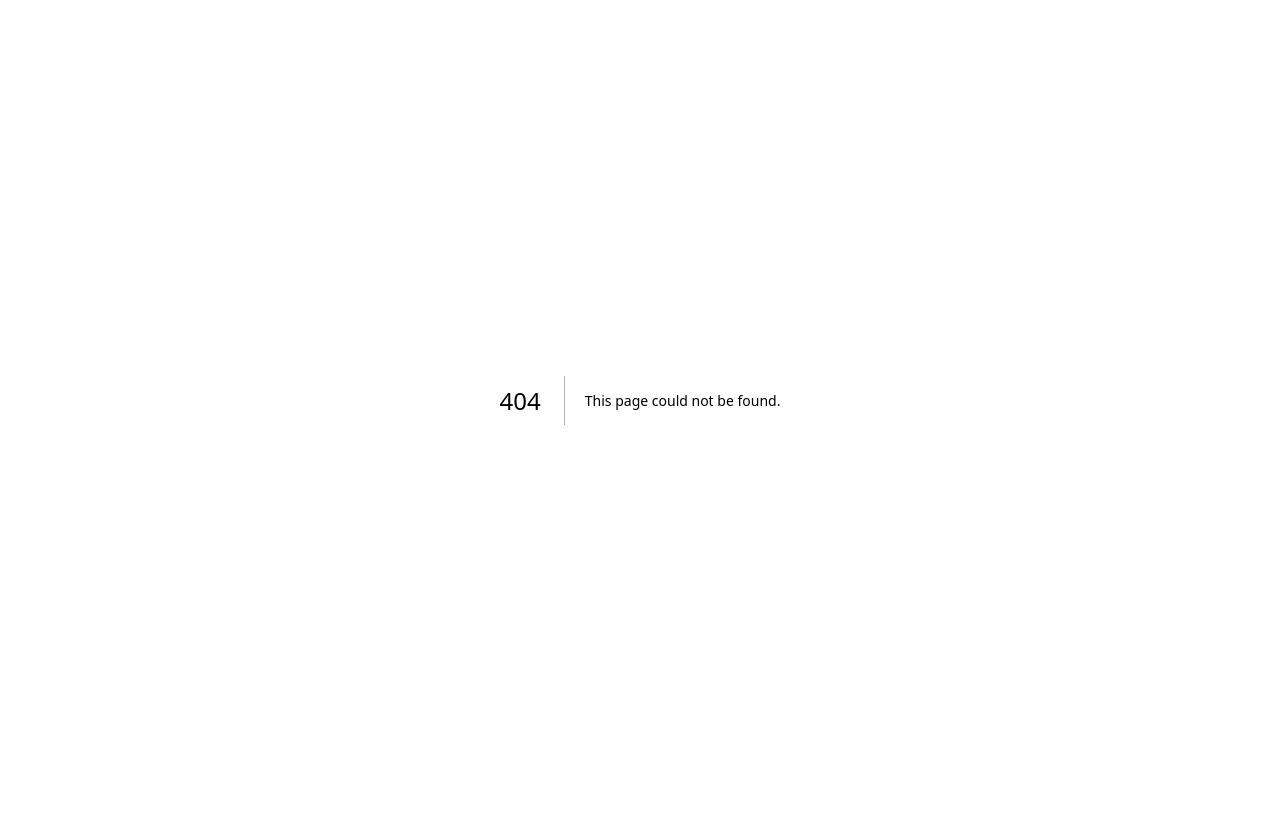
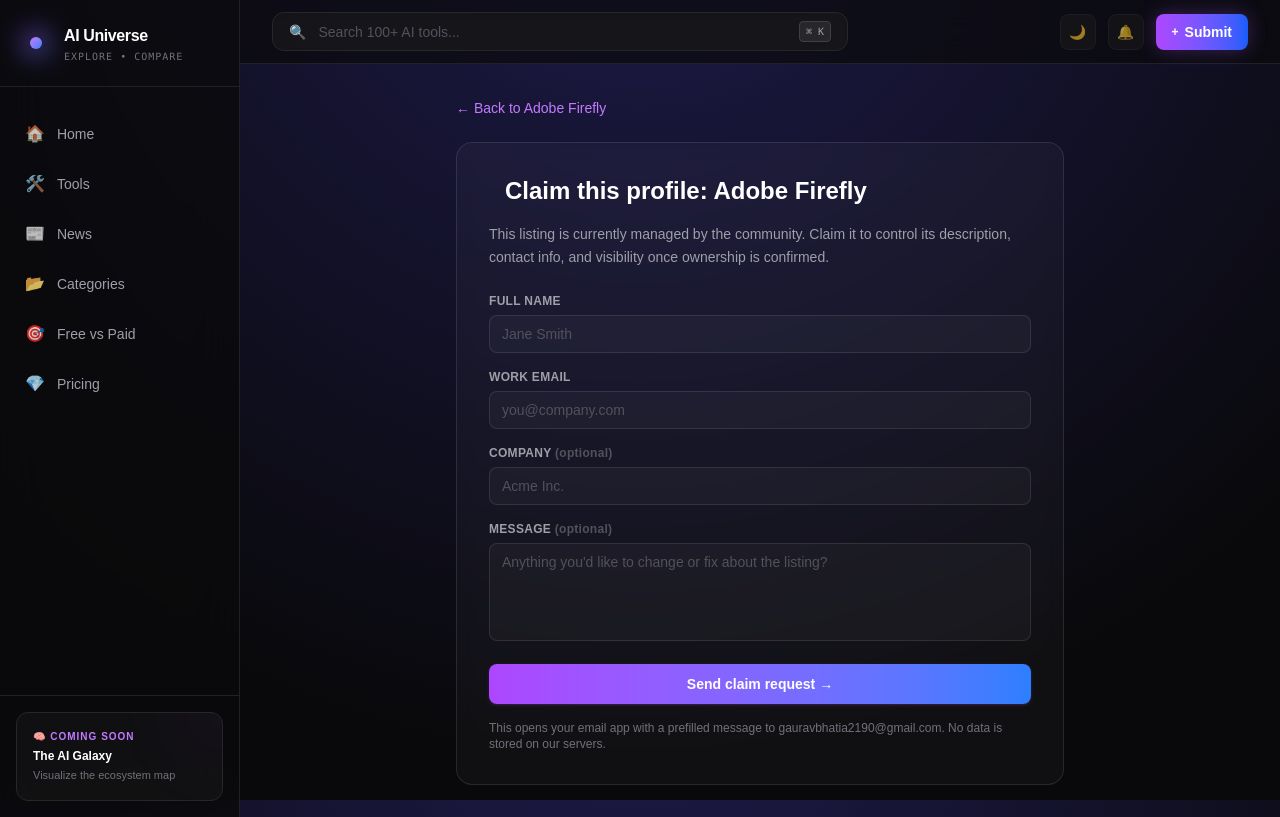
Before and after one commit to GauravBhatiatry1990/ai-universe, a Next.js app: page /claim/adobe-firefly in a window 1280 px wide. Before the commit this address had no page. Built offline with nearby package versions, Linux system fonts and the light colour scheme.

Commit message:
feat: add claim this profile flow with mailto inquiry form

```diff
--- a/app/agent/[slug]/page.tsx
+++ b/app/agent/[slug]/page.tsx
@@ -100,6 +100,12 @@
               Visit {agent.name} →
             </a>
           )}
+          <Link
+            href={`/claim/${agent.slug}`}
+            className="inline-block rounded-lg border border-purple-500/40 text-purple-300 hover:bg-purple-500/10 hover:text-purple-200 font-semibold px-6 py-3 transition"
+          >
+            Claim this Profile
+          </Link>
         </div>
 
         {/* Features */}
--- /dev/null
+++ b/app/claim/[slug]/page.tsx
@@ -0,0 +1,60 @@
+import agents from '../../../data/agents.json';
+import Link from 'next/link';
+import { notFound } from 'next/navigation';
+import AppShell from '../../../components/AppShell';
+import ToolLogo from '../../../components/ToolLogo';
+import ClaimProfileForm from '../../../components/ClaimProfileForm';
+
+type Agent = {
+  slug: string;
+  name: string;
+};
+
+export default async function ClaimPage({
+  params,
+}: {
+  params: Promise<{ slug: string }>;
+}) {
+  const { slug } = await params;
+  const agent = (agents as Agent[]).find((a) => a.slug === slug);
+
+  if (!agent) {
+    notFound();
+  }
+
+  return (
+    <AppShell>
+      <div className="px-4 lg:px-8 py-8 max-w-2xl mx-auto">
+        <Link
+          href={`/agent/${agent.slug}`}
+          className="text-purple-400 hover:text-purple-300 text-sm font-medium inline-block mb-6 transition"
+        >
+          ← Back to {agent.name}
+        </Link>
+
+        <div className="rounded-2xl border border-white/10 bg-white/[0.03] backdrop-blur-sm p-8">
+          <div className="flex items-center gap-4 mb-4">
+            <div className="shrink-0">
+              <ToolLogo
+                slug={agent.slug}
+                size={44}
+                className="rounded-xl border border-white/10 bg-white/5 p-1.5"
+              />
+            </div>
+            <h1 className="text-2xl font-semibold text-white">
+              Claim this profile: {agent.name}
+            </h1>
+          </div>
+
+          <p className="text-sm text-zinc-400 leading-relaxed mb-6">
+            This listing is currently managed by the community. Claim it to
+            control its description, contact info, and visibility once
+            ownership is confirmed.
+          </p>
+
+          <ClaimProfileForm agentName={agent.name} />
+        </div>
+      </div>
+    </AppShell>
+  );
+}
--- /dev/null
+++ b/components/ClaimProfileForm.tsx
@@ -0,0 +1,89 @@
+'use client';
+
+import { useState } from 'react';
+import type { FormEvent } from 'react';
+import { SITE_CONTACT_EMAIL } from '../lib/site';
+
+export default function ClaimProfileForm({ agentName }: { agentName: string }) {
+  const [name, setName] = useState('');
+  const [workEmail, setWorkEmail] = useState('');
+  const [company, setCompany] = useState('');
+  const [message, setMessage] = useState('');
+
+  const handleSubmit = (e: FormEvent<HTMLFormElement>) => {
+    e.preventDefault();
+    const subject = encodeURIComponent(`Claim this profile: ${agentName}`);
+    const body = encodeURIComponent(
+      `Tool: ${agentName}\n\nFull name: ${name}\nWork email: ${workEmail}\nCompany: ${company || '—'}\n\nMessage:\n${message}`
+    );
+    window.location.href = `mailto:${SITE_CONTACT_EMAIL}?subject=${subject}&body=${body}`;
+  };
+
+  return (
+    <form onSubmit={handleSubmit} className="space-y-4">
+      <div>
+        <label htmlFor="claim-name" className="block text-xs font-semibold text-zinc-400 uppercase tracking-wide mb-1.5">
+          Full name
+        </label>
+        <input
+          id="claim-name"
+          type="text"
+          required
+          value={name}
+          onChange={(e) => setName(e.target.value)}
+          placeholder="Jane Smith"
+          className="w-full rounded-lg border border-white/10 bg-white/[0.03] px-3 py-2 text-sm text-white placeholder:text-zinc-600 focus:outline-none focus:border-purple-500/50"
+        />
+      </div>
+      <div>
+        <label htmlFor="claim-email" className="block text-xs font-semibold text-zinc-400 uppercase tracking-wide mb-1.5">
+          Work email
+        </label>
+        <input
+          id="claim-email"
+          type="email"
+          required
+          value={workEmail}
+          onChange={(e) => setWorkEmail(e.target.value)}
+          placeholder="you@company.com"
+          className="w-full rounded-lg border border-white/10 bg-white/[0.03] px-3 py-2 text-sm text-white placeholder:text-zinc-600 focus:outline-none focus:border-purple-500/50"
+        />
+      </div>
+      <div>
+        <label htmlFor="claim-company" className="block text-xs font-semibold text-zinc-400 uppercase tracking-wide mb-1.5">
+          Company <span className="text-zinc-600 normal-case">(optional)</span>
+        </label>
+        <input
+          id="claim-company"
+          type="text"
+          value={company}
+          onChange={(e) => setCompany(e.target.value)}
+          placeholder="Acme Inc."
+          className="w-full rounded-lg border border-white/10 bg-white/[0.03] px-3 py-2 text-sm text-white placeholder:text-zinc-600 focus:outline-none focus:border-purple-500/50"
+        />
+      </div>
+      <div>
+        <label htmlFor="claim-message" className="block text-xs font-semibold text-zinc-400 uppercase tracking-wide mb-1.5">
+          Message <span className="text-zinc-600 normal-case">(optional)</span>
+        </label>
+        <textarea
+          id="claim-message"
+          rows={4}
+          value={message}
+          onChange={(e) => setMessage(e.target.value)}
+          placeholder="Anything you'd like to change or fix about the listing?"
+          className="w-full rounded-lg border border-white/10 bg-white/[0.03] px-3 py-2 text-sm text-white placeholder:text-zinc-600 focus:outline-none focus:border-purple-500/50 resize-none"
+        />
+      </div>
+      <button
+        type="submit"
+        className="w-full rounded-lg bg-gradient-to-r from-purple-500 to-blue-500 text-white text-sm font-semibold px-4 py-2.5 transition hover:from-purple-600 hover:to-blue-600 shadow-sm shadow-purple-500/20"
+      >
+        Send claim request →
+      </button>
+      <p className="text-xs text-zinc-500">
+        This opens your email app with a prefilled message to {SITE_CONTACT_EMAIL}. No data is stored on our servers.
+      </p>
+    </form>
+  );
+}
--- /dev/null
+++ b/lib/site.ts
@@ -0,0 +1 @@
+export const SITE_CONTACT_EMAIL = 'gauravbhatia2190@gmail.com';
```
